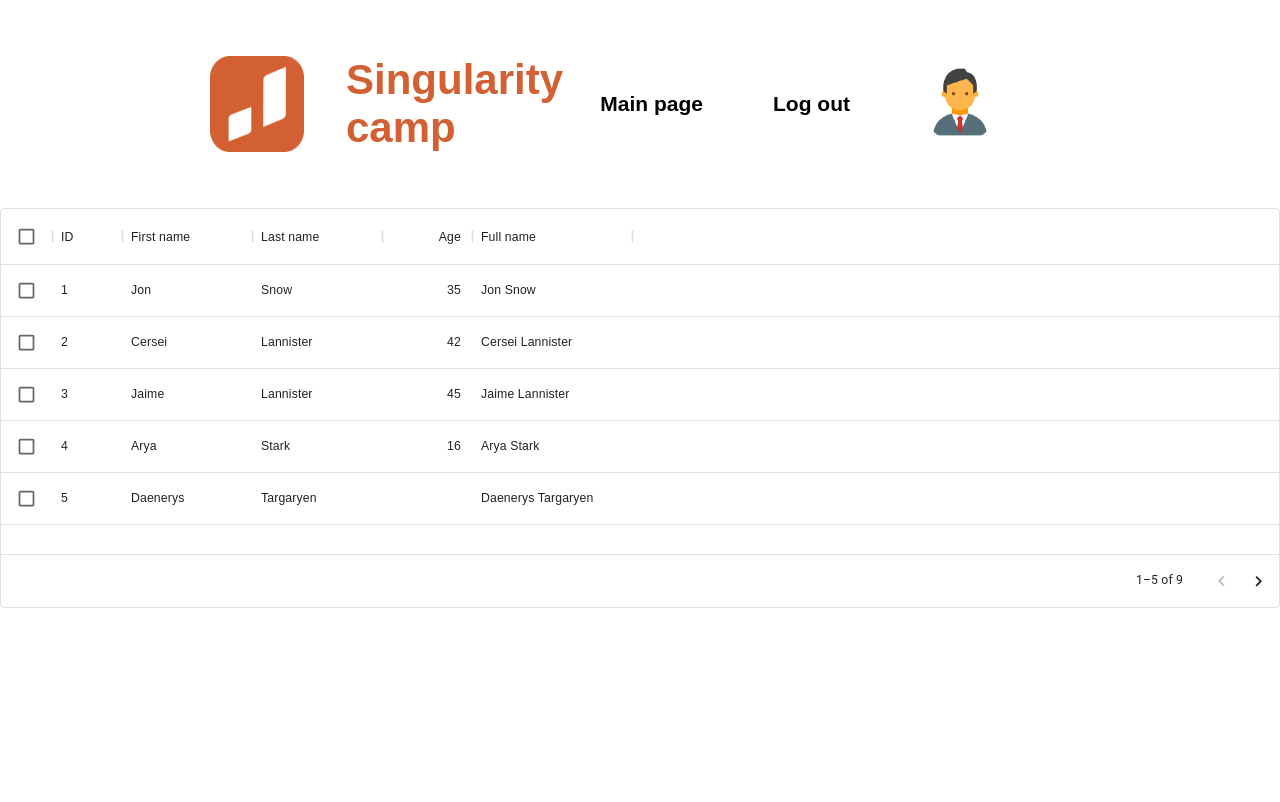
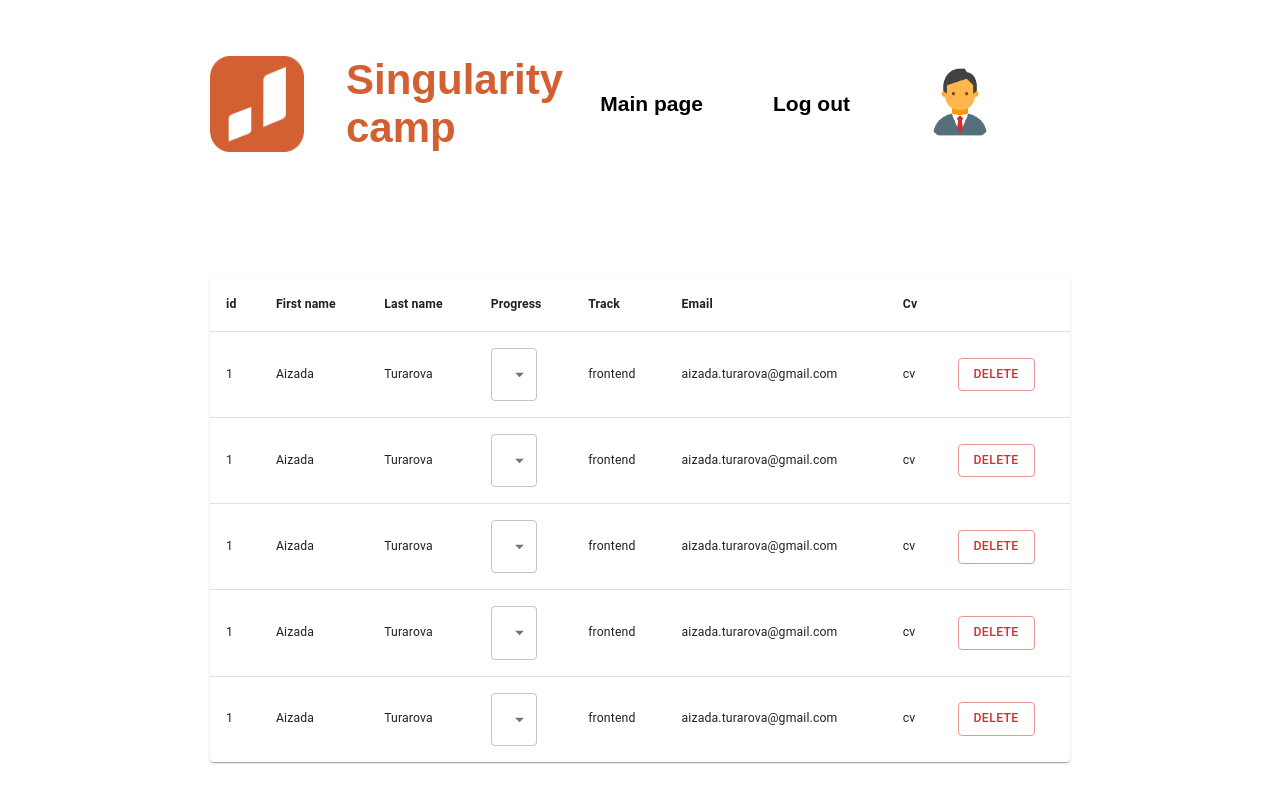
Before and after one commit to ESKA17/Avada_Codeavra_Case_1, a React (Create React App) app: page /admin in a window 1280 px wide. Shown: the top 802 px of the page. Built offline with nearby package versions, Linux system fonts and the light colour scheme.

Commit message:
admin page ready (to do: fetch one api is ready )

```diff
--- a/src/components/AdminLayout/AdminLayout.scss
+++ b/src/components/AdminLayout/AdminLayout.scss
@@ -1,3 +1,5 @@
-.admin-layout{
-
+.table-container{
+    padding: 5rem 15rem;
+    display: flex;
+    justify-content: center;
 }
--- a/src/components/AdminLayout/AdminLayout.tsx
+++ b/src/components/AdminLayout/AdminLayout.tsx
@@ -10,7 +10,9 @@ export function AdminLayout(props: Props) {
   return (
     <div className="admin-layout">
       <ProfileHeader path="/images/admin.png"/>
+        <div className='table-container'>
       <DataTable />
+      </div>
     </div>
   );
 }
--- a/src/components/StudentTable/StudentTable.tsx
+++ b/src/components/StudentTable/StudentTable.tsx
@@ -1,50 +1,88 @@
 import * as React from 'react';
-import { DataGrid, GridColDef, GridValueGetterParams } from '@mui/x-data-grid';
+import Table from '@mui/material/Table';
+import TableBody from '@mui/material/TableBody';
+import TableCell from '@mui/material/TableCell';
+import TableContainer from '@mui/material/TableContainer';
+import TableHead from '@mui/material/TableHead';
+import TableRow from '@mui/material/TableRow';
+import Paper from '@mui/material/Paper';
+import Button from '@mui/material/Button';
+import Select, { SelectChangeEvent } from '@mui/material/Select';
+import MenuItem from '@mui/material/MenuItem';
 
-const columns: GridColDef[] = [
-  { field: 'id', headerName: 'ID', width: 70 },
-  { field: 'firstName', headerName: 'First name', width: 130 },
-  { field: 'lastName', headerName: 'Last name', width: 130 },
-  {
-    field: 'age',
-    headerName: 'Age',
-    type: 'number',
-    width: 90,
-  },
-  {
-    field: 'fullName',
-    headerName: 'Full name',
-    description: 'This column has a value getter and is not sortable.',
-    sortable: false,
-    width: 160,
-    valueGetter: (params: GridValueGetterParams) =>
-      `${params.row.firstName || ''} ${params.row.lastName || ''}`,
-  },
+
+
+function createData(
+  id: number,
+  firstName: string,
+  lastName: string,
+  progress: string,
+  track: string,
+  email: string,
+  cv: string
+) {
+  return { id, firstName, lastName, progress, track, email, cv };
+}
+
+const rows = [
+  createData(1, 'Aizada', 'Turarova', 'stepik', 'frontend', 'aizada.turarova@gmail.com', 'cv'),
+  createData(1, 'Aizada', 'Turarova', 'stepik', 'frontend', 'aizada.turarova@gmail.com', 'cv'),
+  createData(1, 'Aizada', 'Turarova', 'stepik', 'frontend', 'aizada.turarova@gmail.com', 'cv'),
+  createData(1, 'Aizada', 'Turarova', 'stepik', 'frontend', 'aizada.turarova@gmail.com', 'cv'),
+  createData(1, 'Aizada', 'Turarova', 'stepik', 'frontend', 'aizada.turarova@gmail.com', 'cv'),
 ];
 
-const rows = [
-  { id: 1, lastName: 'Snow', firstName: 'Jon', age: 35 },
-  { id: 2, lastName: 'Lannister', firstName: 'Cersei', age: 42 },
-  { id: 3, lastName: 'Lannister', firstName: 'Jaime', age: 45 },
-  { id: 4, lastName: 'Stark', firstName: 'Arya', age: 16 },
-  { id: 5, lastName: 'Targaryen', firstName: 'Daenerys', age: null },
-  { id: 6, lastName: 'Melisandre', firstName: null, age: 150 },
-  { id: 7, lastName: 'Clifford', firstName: 'Ferrara', age: 44 },
-  { id: 8, lastName: 'Frances', firstName: 'Rossini', age: 36 },
-  { id: 9, lastName: 'Roxie', firstName: 'Harvey', age: 65 },
-];
-type Props = {};
+export  function DataTable() {
+  return (
+    <TableContainer component={Paper}>
+      <Table sx={{ minWidth: 650 }} aria-label="simple table">
+        <TableHead >
+          <TableRow >
+            <TableCell style={{fontWeight: 'bold'}} align="left">id</TableCell>
+            <TableCell style={{fontWeight: 'bold'}} align="left">First name</TableCell>
+            <TableCell style={{fontWeight: 'bold'}} align="left">Last name</TableCell>
+            <TableCell style={{fontWeight: 'bold'}} align="left">Progress</TableCell>
+            <TableCell style={{fontWeight: 'bold'}} align="left">Track</TableCell>
+            <TableCell style={{fontWeight: 'bold'}} align="left">Email</TableCell>
+            <TableCell style={{fontWeight: 'bold'}} align="left">Cv</TableCell>
+            <TableCell align="left"></TableCell>
+          </TableRow>
+        </TableHead>
+        <TableBody>
+          {rows.map((row) => (
+            <TableRow
+              // key={r}
+              sx={{ '&:last-child td, &:last-child th': { border: 0 } }}
+            >
+                <TableCell align="left" component="th" scope="row">
+                {row.id}
+              </TableCell>
+              <TableCell align="left" component="th" scope="row">
+                {row.firstName}
+              </TableCell>
+              <TableCell align="left">{row.lastName}</TableCell>
+              <TableCell align="left"><Select
+                                          labelId="demo-simple-select-label"
+                                          id="demo-simple-select"
+                                          value={""}
+                                          label="Age"
+                                          // onChange={}
+                                           >
+          <MenuItem value={10}>0</MenuItem>
+          <MenuItem value={20}>1</MenuItem>
+          <MenuItem value={30}>2</MenuItem>
+          <MenuItem value={30}>3</MenuItem>
 
-export function DataTable(props: Props) {
-    return (
-    <div style={{ height: 400, width: '100%' }}>
-      <DataGrid
-        rows={rows}
-        columns={columns}
-        pageSize={5}
-        rowsPerPageOptions={[5]}
-        checkboxSelection
-      />
-    </div>
+        </Select></TableCell>
+              <TableCell align="left">{row.track}</TableCell>
+              <TableCell align="left">{row.email}</TableCell>
+              <TableCell align="left">{row.cv}</TableCell>
+              <TableCell align="left"><Button variant="outlined" color='error'>delete</Button></TableCell>
+
+            </TableRow>
+          ))}
+        </TableBody>
+      </Table>
+    </TableContainer>
   );
 }
```
